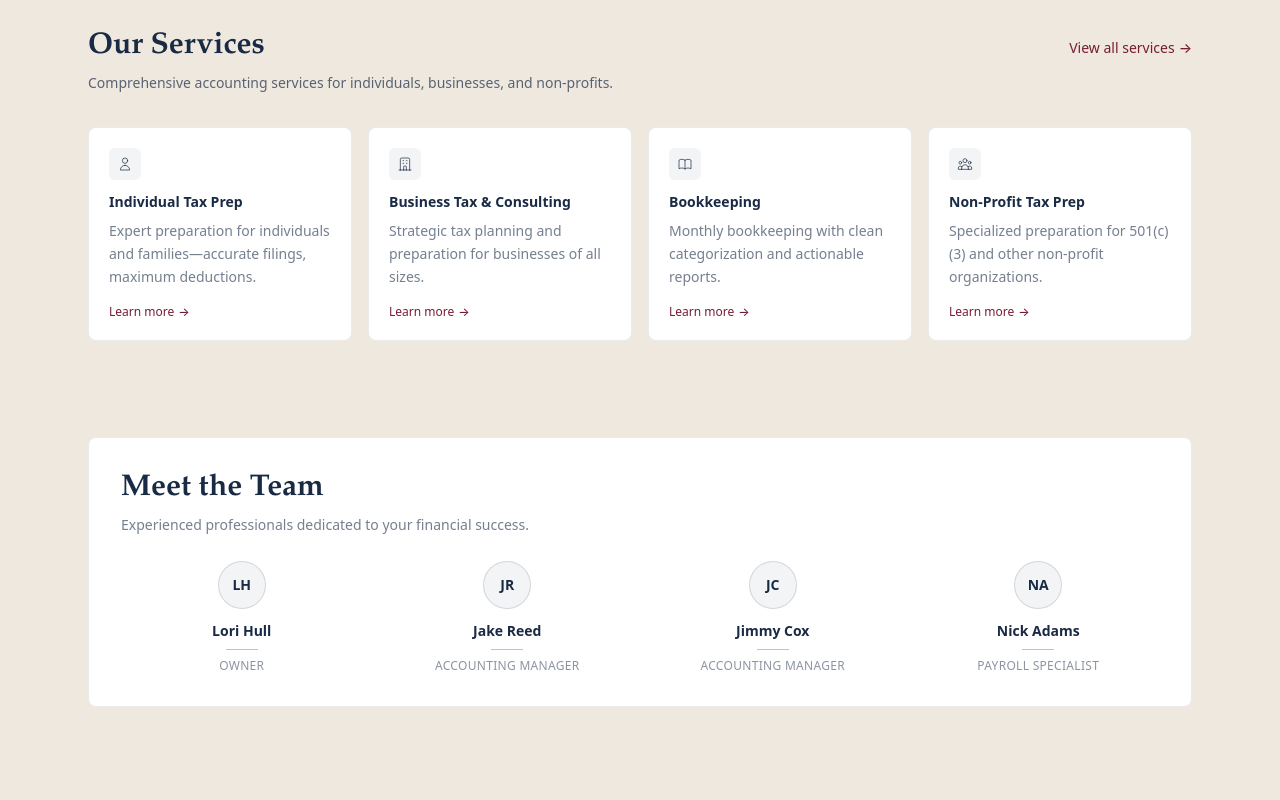
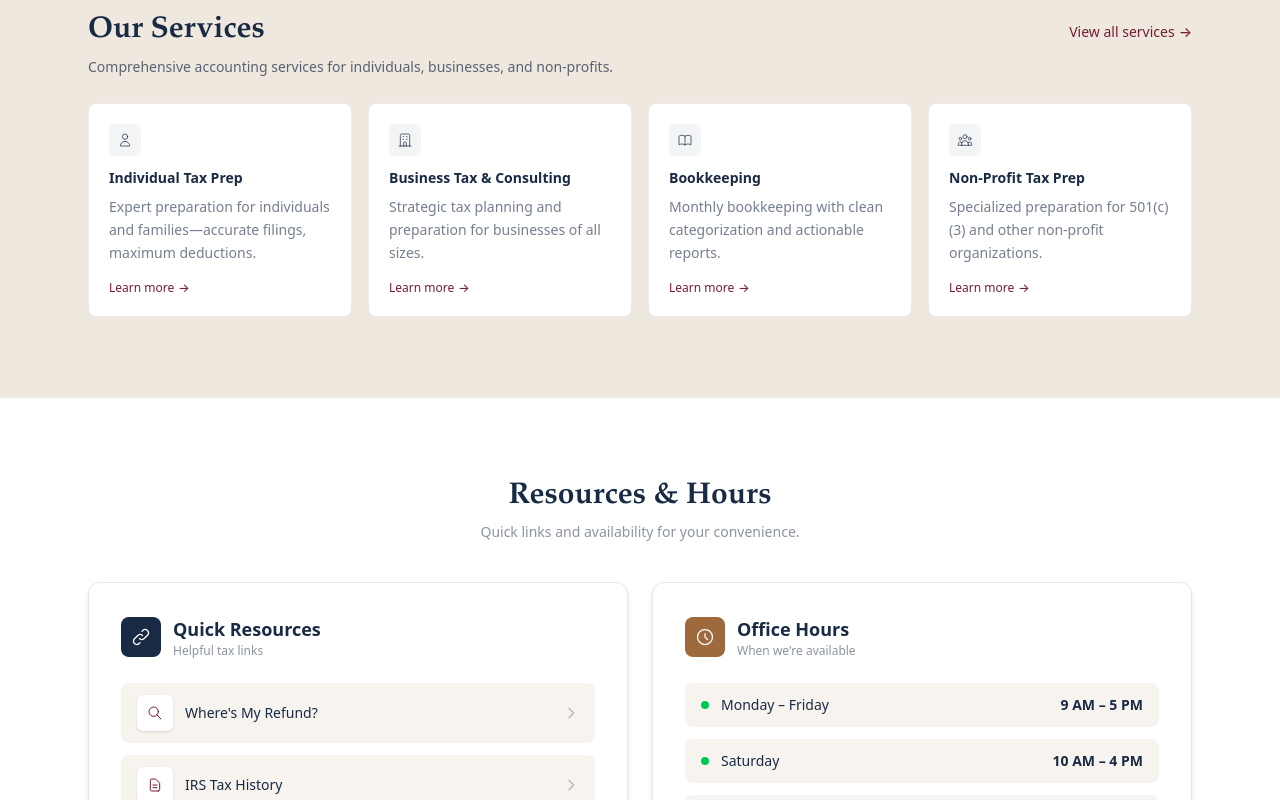
Before and after one commit to maxim5706/site-anchorpoint, a Next.js app: page / in a window 1280 px wide. Shown: the part 620-1420 px from the top of the page. Built offline with nearby package versions, Linux system fonts and the light colour scheme.

Commit message:
Hide Meet the Team, clean up cream sections layout

```diff
--- a/src/app/page.tsx
+++ b/src/app/page.tsx
@@ -159,7 +159,7 @@ export default function Home() {
           </div>
         </section>
 
-        <section className="mx-auto max-w-6xl px-6 py-20 md:py-24">
+        <section className="mx-auto max-w-6xl px-6 py-16 md:py-20">
           <div className="flex flex-col gap-2 md:flex-row md:items-baseline md:justify-between">
             <div>
               <h2
@@ -180,7 +180,7 @@ export default function Home() {
             </a>
           </div>
 
-          <div className="mt-8 grid gap-4 md:grid-cols-2 lg:grid-cols-4">
+          <div className="mt-6 grid gap-4 md:grid-cols-2 lg:grid-cols-4">
             <a
               href="/services"
               className="group flex flex-col rounded-lg border border-black/8 bg-white p-5 transition-all hover:border-[color:var(--ap-burgundy)]/20 hover:shadow-sm"
@@ -259,20 +259,21 @@ export default function Home() {
           </div>
         </section>
 
-        <section className="mx-auto max-w-6xl px-6 pb-20 md:pb-24">
-          <div className="rounded-lg border border-black/8 bg-white p-6 md:p-8">
-            <div className="mb-6">
+        {/* Meet the Team - Hidden for now
+        <section className="border-y border-[color:var(--ap-navy)]/8 bg-white py-16 md:py-20">
+          <div className="mx-auto max-w-6xl px-6">
+            <div className="mb-8 text-center">
               <h2
                 className="text-2xl font-semibold text-[color:var(--ap-navy)] md:text-3xl"
                 style={{ fontFamily: "var(--font-display)" }}
               >
                 Meet the Team
               </h2>
-              <p className="mt-2 max-w-2xl text-sm leading-relaxed text-[color:var(--ap-navy)]/60">
+              <p className="mx-auto mt-2 max-w-lg text-sm leading-relaxed text-[color:var(--ap-navy)]/60">
                 Experienced professionals dedicated to your financial success.
               </p>
             </div>
-            <div className="grid gap-6 sm:grid-cols-2 lg:grid-cols-4">
+            <div className="grid gap-8 sm:grid-cols-2 lg:grid-cols-4">
               <div className="text-center">
                 <div className="mx-auto mb-3 flex h-12 w-12 items-center justify-center rounded-full border border-[color:var(--ap-navy)]/15 bg-[color:var(--ap-navy)]/5">
                   <span className="text-sm font-semibold text-[color:var(--ap-navy)]">LH</span>
@@ -308,8 +309,9 @@ export default function Home() {
             </div>
           </div>
         </section>
+        */}
 
-        <section className="bg-[color:var(--ap-cream)] py-20 md:py-24">
+        <section className="border-t border-[color:var(--ap-navy)]/8 bg-white py-16 md:py-20">
           <div className="mx-auto max-w-6xl px-6">
             <div className="mb-10 text-center">
               <h2
```
